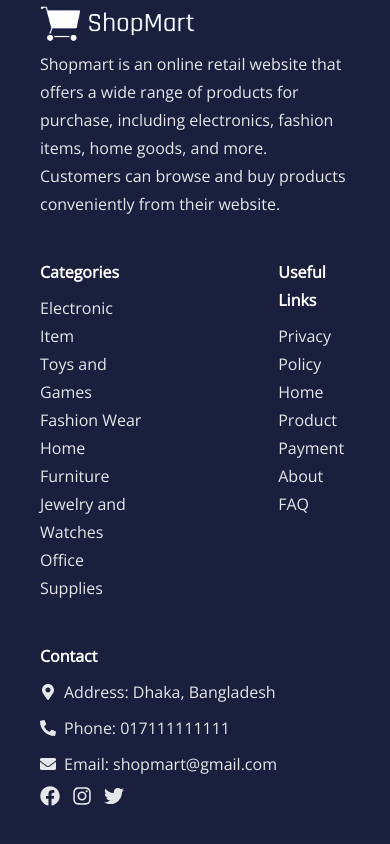
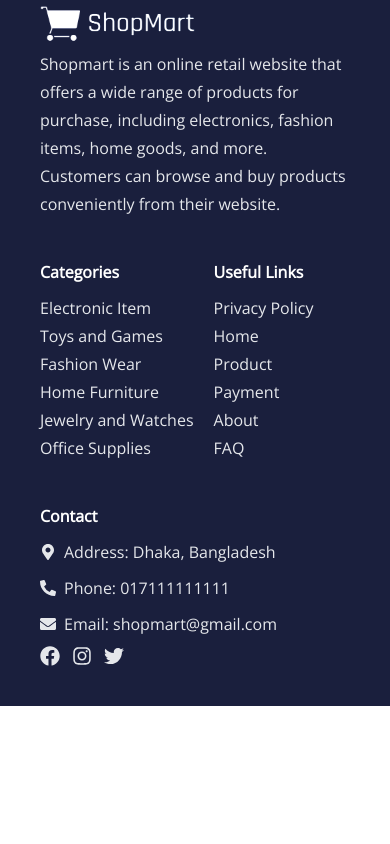
Before and after one commit to HabibaSabrina/shop-mart-frontend, a React (Vite) app: page / in a window 390 px wide. Shown: the part 5530-6374 px from the top of the page. After the commit the page ends 6236 px from the top, so only its background shows below. Built offline with nearby package versions, Linux system fonts and the light colour scheme.

Commit message:
header and footer is fixed

```diff
--- a/src/components/Shared/Footer.jsx
+++ b/src/components/Shared/Footer.jsx
@@ -21,7 +21,7 @@ const Footer = () => {
                 <img className='w-1/2' src="/logo.png" alt="" />
                 <p className='mt-2'>Shopmart is an online retail website that offers a wide range of products for purchase, including electronics, fashion items, home goods, and more. Customers can browse and buy products conveniently from their website.</p>
             </div>
-            <div className='flex gap-32 max-sm:my-10'>
+            <div className='flex gap-5 md:gap-32 max-sm:my-10'>
                 {/* categories */}
                 <div className=''>
                     <p className='pb-2 font-bold text-white'>Categories</p>
--- a/src/components/Shared/Header/Header.jsx
+++ b/src/components/Shared/Header/Header.jsx
@@ -45,7 +45,7 @@ const Header = () => {
                     <div className='flex items-center gap-10'>
                         <img className='w-32 max-sm:absolute left-14' src="/logo.png" alt="" />
                             <button className='md:hidden absolute' onClick={() => setOpen(!open)}>{open ? <p className=' '>X</p> : <FaBars></FaBars>}</button>
-                       <div className={`md:flex absolute md:static max-sm:p-3 md:bg-opacity-0 items-center gap-10 ${open ? 'bg-[#2B3467] top-[59px]' : 'bg-[#2B3467] -top-64'} ${pos == "top" || 'bg-opacity-90 duration-1000'}`}>
+                       <div className={`md:flex absolute md:static max-sm:p-3 md:bg-opacity-0 items-center gap-10 ${open ? 'bg-[#2B3467] top-[51px]' : 'bg-[#2B3467] -top-64'} ${pos == "top" || 'bg-opacity-90 duration-1000'}`}>
                        {
                             navLink.map((item, index) =>
                                 <NavItems
```
